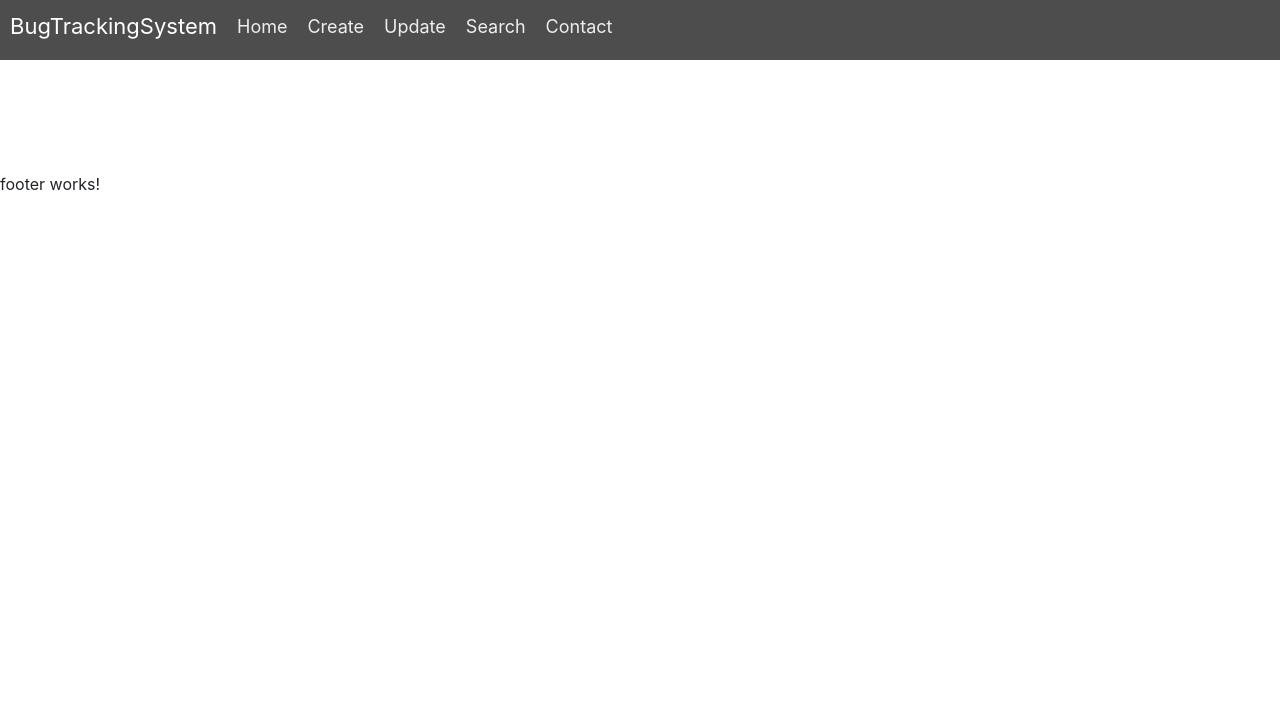
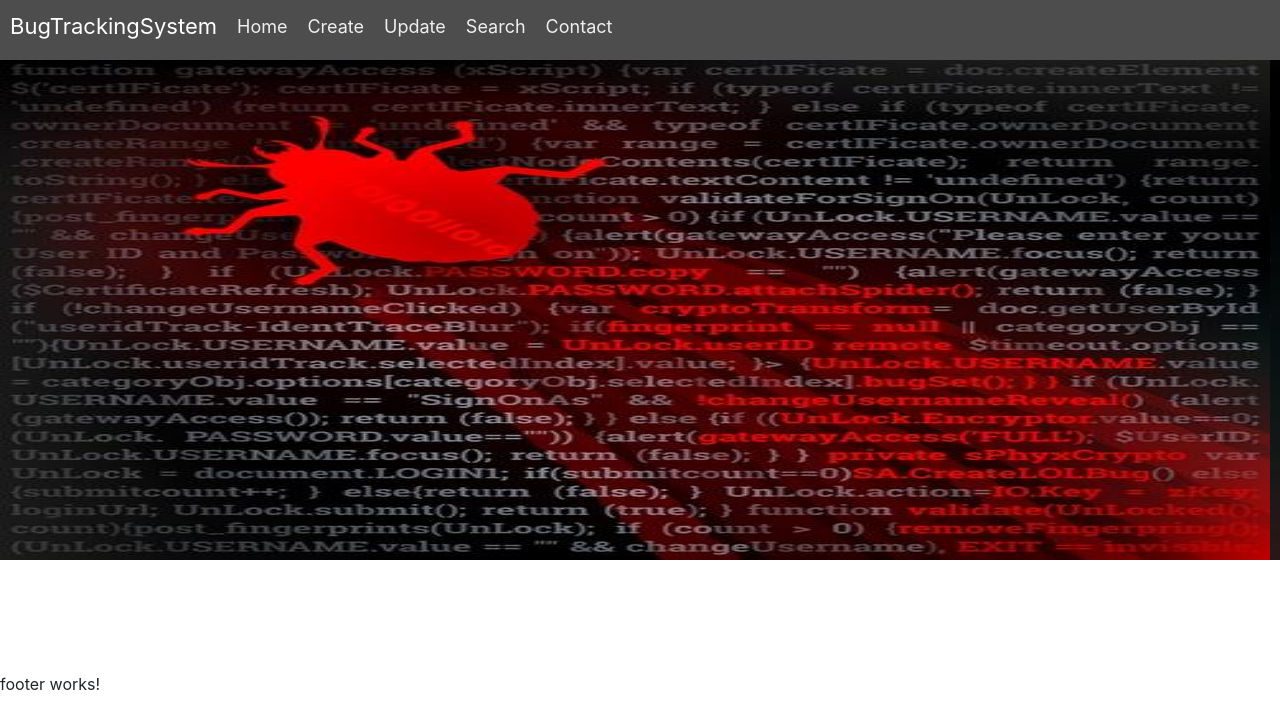
Before and after one commit to ibmakankshya/BTSAngular, an Angular app: page /Homepage in a window 1280 px wide. Shown: the top 728 px of the page. Built offline with nearby package versions, Linux system fonts and the light colour scheme.

Commit message:
background

```diff
--- a/src/app/homepage/homepage.component.html
+++ b/src/app/homepage/homepage.component.html
@@ -12,11 +12,11 @@
 
 
 <body>
-
-  <div [ngStyle]="{backgroundImage:'url(./assets/img/bug1.jpeg)'}">
-
-</div>
-  <p class="py-5 text-center"></p>
+  <div class="bg">
+    <img [src]="ImgPath" style="width: 1270px ;height: 500px;"
+    >
+    </div>
+      <p class="py-5 text-center"></p>
 
 
 
```
